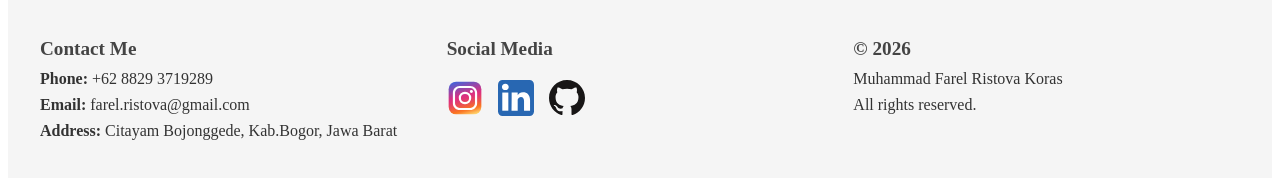
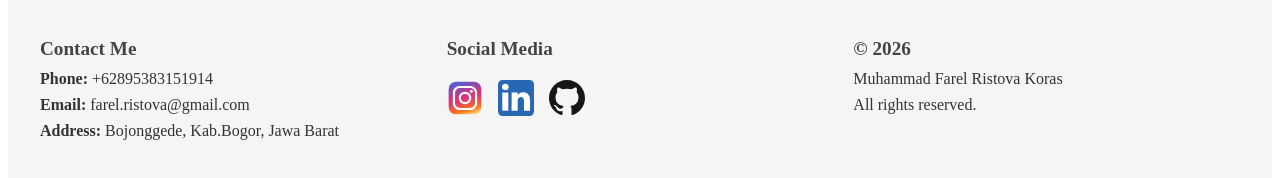
Before and after one commit to FarelRistova/portofolio-koras, a Vue app: page / in a window 1280 px wide. Shown: the part 4752-4930 px from the top of the page. Built offline with nearby package versions, Linux system fonts and the light colour scheme.

Commit message:
ubah nomer telepon

```diff
--- a/src/views/ContactView.vue
+++ b/src/views/ContactView.vue
@@ -4,9 +4,9 @@
       <!-- Bagian Info Kontak -->
       <div class="contact-group">
         <h2>Contact Me</h2>
-        <p><strong>Phone:</strong> +62 8829 3719289</p>
+        <p><strong>Phone:</strong> +62895383151914</p>
         <p><strong>Email:</strong> farel.ristova@gmail.com</p>
-        <p><strong>Address:</strong> Citayam Bojonggede, Kab.Bogor, Jawa Barat</p>
+        <p><strong>Address:</strong> Bojonggede, Kab.Bogor, Jawa Barat</p>
       </div>
 
       <!-- Bagian Sosial Media -->
```
